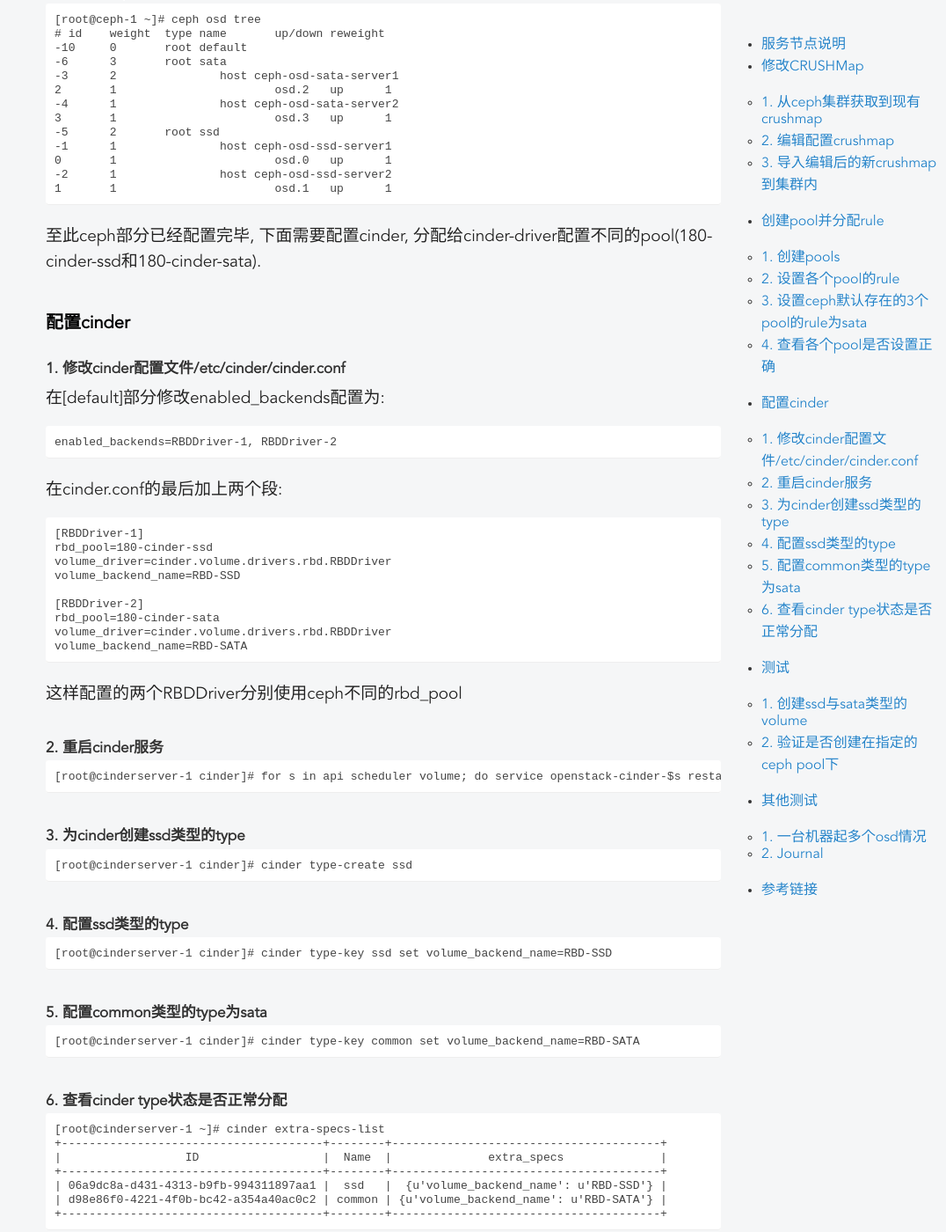
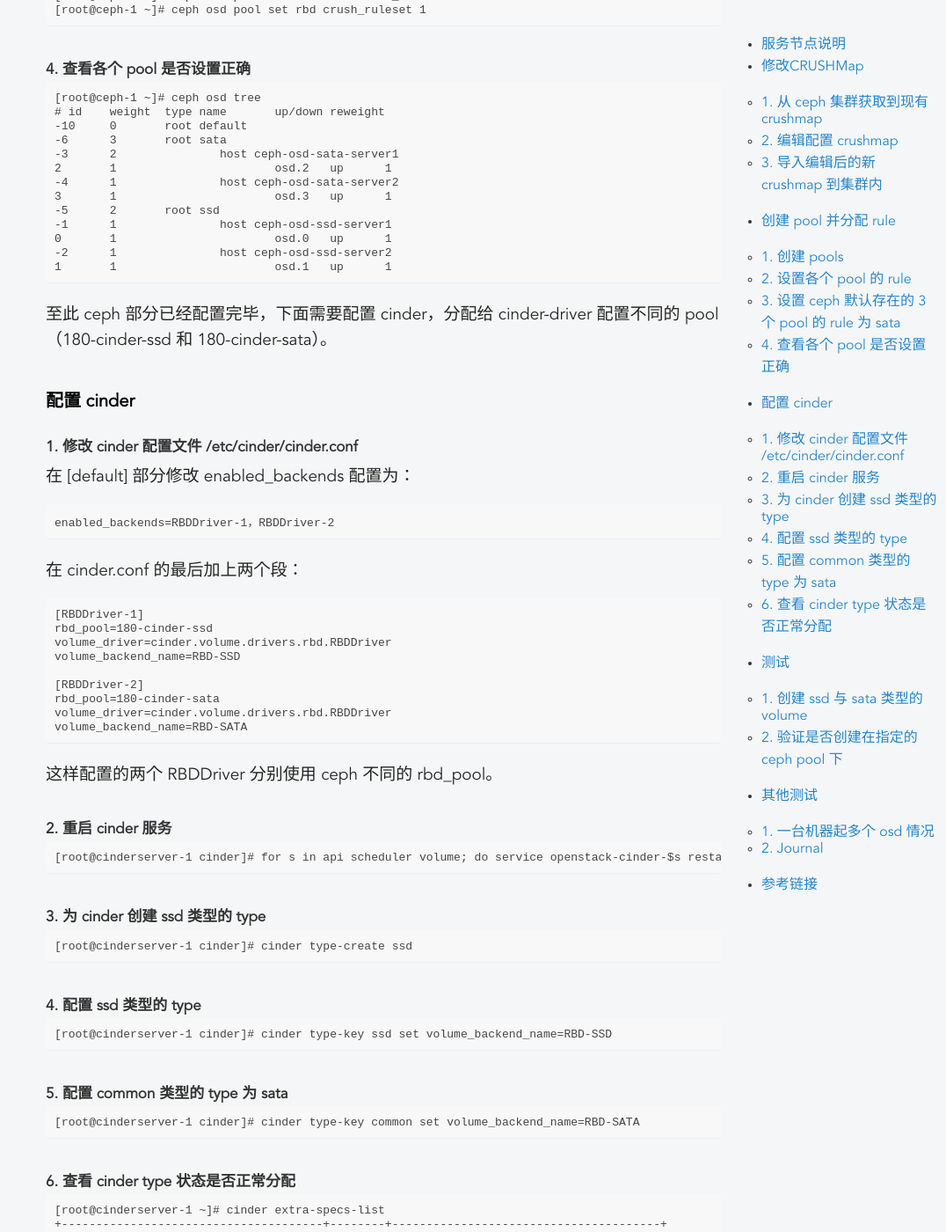
Before and after one commit to zhengtianbao/zhengtianbao.github.io, a Jekyll site: the page built from _posts/2014-12-22-cinder-multi-backend-support-with-ceph.markdown, in a window 1280 px wide and 1400 px high, scrolled down 3590 px. Shown: the whole window at 88% size, without its empty margins (204-1280 px from the left). Built offline with Jekyll 4.4.1, drawn with Linux system fonts in a browser that asks for light colours; some of the changed text lies outside the part shown.

Commit message:
update doc format

````diff
--- a/_posts/2014-12-22-cinder-multi-backend-support-with-ceph.markdown
+++ b/_posts/2014-12-22-cinder-multi-backend-support-with-ceph.markdown
@@ -5,42 +5,42 @@
 categories: Ceph Cinder
 ---
 
+本文主要记录了将 ceph 中的不同读写性能的存储 pool 作为 cinder 的多种后端存储的过程。
 
 ## 服务节点说明
 
-- 为不同虚机分配不同类型的云硬盘, 容量型(SATA)和性能型(SSD)
-- ceph设置不同pool分配到对应osd硬盘的规则
-- cinder设置multi-backend支持
+- 为不同虚机分配不同类型的云硬盘，容量型（SATA）和性能型（SSD）
+- ceph 设置不同 pool 分配到对应 osd 硬盘的规则
+- cinder 设置 multi-backend 支持
 
-
-| hostname | ip         | volume-type | services     |
+| hostname | IP         | volume-type | services     |
 |----------|------------|-------------|--------------|
-| ceph-1   | 10.180.4.1 | SSD         | mon.0, osd.0 |
-| ceph-2   | 10.180.4.2 | SSD         | mon.1, osd.1 |
-| ceph-3   | 10.180.4.3 | SATA        | mon.2, osd.2 |
-| ceph04   | 10.180.4.4 | SATA        | osd.3        |
+| ceph-1   | 10.180.4.1 | SSD         | mon.0，osd.0 |
+| ceph-2   | 10.180.4.2 | SSD         | mon.1，osd.1 |
+| ceph-3   | 10.180.4.3 | SATA        | mon.2，osd.2 |
+| ceph-4   | 10.180.4.4 | SATA        | osd.3        |
 
 
 ## 修改CRUSHMap
 
-### 1. 从ceph集群获取到现有crushmap
+### 1. 从 ceph 集群获取到现有 crushmap
 
-{% highlight text %}
+```
 [root@ceph-1 ~]# ceph osd getcrushmap -o {compiled-crushmap-filename}
 [root@ceph-1 ~]# crushtool -d {compiled-crushmap-filename} -o {decompiled-crushmap-filename}
-{% endhighlight %}
+```
 
-### 2. 编辑配置crushmap
+### 2. 编辑配置 crushmap
 
-{% highlight text %}
+```
 [root@ceph-1 ~]# vim {decompiled-crushmap-filename}
-{% endhighlight %}
+```
 
-配置规则详见: <http://ceph.com/docs/master/rados/operations/crush-map/#crush-map-parameters>
+配置规则详见：<http://ceph.com/docs/master/rados/operations/crush-map/#crush-map-parameters>
 
-这里的配置如下:
+这里的配置如下：
 
-{% highlight text %}
+```
 # begin crush map
 tunable choose_local_tries 0
 tunable choose_local_fallback_tries 0
@@ -150,17 +150,16 @@
 }
 
 # end crush map
-{% endhighlight %}
+```
 
-### 3. 导入编辑后的新crushmap到集群内
+### 3. 导入编辑后的新 crushmap 到集群内
 
-{% highlight text %}
+```
 [root@ceph-1 ~]# crushtool -c {decompiled-crush-map-filename} -o {compiled-crush-map-filename}
 [root@ceph-1 ~]# ceph osd setcrushmap -i  {compiled-crushmap-filename}
-{% endhighlight %}
+```
 
-
-## 创建pool并分配rule
+## 创建 pool 并分配 rule
 
 | pool name       | volume type | rule id in crushmap |
 |-----------------|-------------|---------------------|
@@ -170,37 +169,37 @@
 | 180-cinder-ssd  | SSD         | 1                   |
 | 180-cinder-sata | SATA        | 2                   |
 
-### 1. 创建pools
+### 1. 创建 pools
 
-{% highlight text %}
+```
 [root@ceph-1 ~]# ceph osd pool create 180-nova 256 256 replicated ssd
 [root@ceph-1 ~]# ceph osd pool create 180-glance 256 256 replicated sata
 [root@ceph-1 ~]# ceph osd pool create 180-swift 256 256 replicated sata
 [root@ceph-1 ~]# ceph osd pool create 180-cinder-ssd 256 256 replicated ssd
 [root@ceph-1 ~]# ceph osd pool create 180-cinder-sata 256 256 replicated sata
-{% endhighlight %}
+```
 
-### 2. 设置各个pool的rule
+### 2. 设置各个 pool 的 rule
 
-{% highlight text %}
+```
 [root@ceph-1 ~]# ceph osd pool set 180-nova crush_ruleset 1
 [root@ceph-1 ~]# ceph osd pool set 180-glance crush_ruleset 2
 [root@ceph-1 ~]# ceph osd pool set 180-swift crush_ruleset 2
 [root@ceph-1 ~]# ceph osd pool set 180-cinder-ssd crush_ruleset 1
 [root@ceph-1 ~]# ceph osd pool set 180-cinder-sata crush_ruleset 2
-{% endhighlight %}
+```
 
-### 3. 设置ceph默认存在的3个pool的rule为sata
+### 3. 设置 ceph 默认存在的 3 个 pool 的 rule 为 sata
 
-{% highlight text %}
+```
 [root@ceph-1 ~]# ceph osd pool set data crush_ruleset 1
 [root@ceph-1 ~]# ceph osd pool set metadata crush_ruleset 1
 [root@ceph-1 ~]# ceph osd pool set rbd crush_ruleset 1
-{% endhighlight %}
+```
 
-### 4. 查看各个pool是否设置正确
+### 4. 查看各个 pool 是否设置正确
 
-{% highlight text %}
+```
 [root@ceph-1 ~]# ceph osd tree
 # id    weight  type name       up/down reweight
 -10     0       root default
@@ -214,24 +213,24 @@
 0       1                       osd.0   up      1
 -2      1               host ceph-osd-ssd-server2
 1       1                       osd.1   up      1
-{% endhighlight %}
+```
 
-至此ceph部分已经配置完毕, 下面需要配置cinder, 分配给cinder-driver配置不同的pool(180-cinder-ssd和180-cinder-sata).
+至此 ceph 部分已经配置完毕，下面需要配置 cinder，分配给 cinder-driver 配置不同的 pool（180-cinder-ssd 和 180-cinder-sata）。
 
 
-## 配置cinder
+## 配置 cinder
 
-### 1. 修改cinder配置文件/etc/cinder/cinder.conf
+### 1. 修改 cinder 配置文件 /etc/cinder/cinder.conf
 
-在[default]部分修改enabled_backends配置为:
+在 [default] 部分修改 enabled_backends 配置为：
 
-{% highlight text %}
-enabled_backends=RBDDriver-1, RBDDriver-2
-{% endhighlight %}
+```
+enabled_backends=RBDDriver-1，RBDDriver-2
+```
 
-在cinder.conf的最后加上两个段:
+在 cinder.conf 的最后加上两个段：
 
-{% highlight text %}
+```
 [RBDDriver-1]
 rbd_pool=180-cinder-ssd
 volume_driver=cinder.volume.drivers.rbd.RBDDriver
@@ -241,37 +240,37 @@
 rbd_pool=180-cinder-sata
 volume_driver=cinder.volume.drivers.rbd.RBDDriver
 volume_backend_name=RBD-SATA
-{% endhighlight %}
+```
 
-这样配置的两个RBDDriver分别使用ceph不同的rbd_pool
+这样配置的两个 RBDDriver 分别使用 ceph 不同的 rbd_pool。
 
-### 2. 重启cinder服务
+### 2. 重启 cinder 服务
 
-{% highlight text %}
+```
 [root@cinderserver-1 cinder]# for s in api scheduler volume; do service openstack-cinder-$s restart; done
-{% endhighlight %}
+```
 
-### 3. 为cinder创建ssd类型的type
+### 3. 为 cinder 创建 ssd 类型的 type
 
-{% highlight text %}
+```
 [root@cinderserver-1 cinder]# cinder type-create ssd
-{% endhighlight %}
+```
 
-### 4. 配置ssd类型的type
+### 4. 配置 ssd 类型的 type
 
-{% highlight text %}
+```
 [root@cinderserver-1 cinder]# cinder type-key ssd set volume_backend_name=RBD-SSD
-{% endhighlight %}
+```
 
-### 5. 配置common类型的type为sata
+### 5. 配置 common 类型的 type 为 sata
 
-{% highlight text %}
+```
 [root@cinderserver-1 cinder]# cinder type-key common set volume_backend_name=RBD-SATA
-{% endhighlight %}
+```
 
-### 6. 查看cinder type状态是否正常分配
+### 6. 查看 cinder type 状态是否正常分配
 
-{% highlight text %}
+```
 [root@cinderserver-1 ~]# cinder extra-specs-list
 +--------------------------------------+--------+---------------------------------------+
 |                  ID                  |  Name  |              extra_specs              |
@@ -279,16 +278,15 @@
 | 06a9dc8a-d431-4313-b9fb-994311897aa1 |  ssd   |  {u'volume_backend_name': u'RBD-SSD'} |
 | d98e86f0-4221-4f0b-bc42-a354a40ac0c2 | common | {u'volume_backend_name': u'RBD-SATA'} |
 +--------------------------------------+--------+---------------------------------------+
-{% endhighlight %}
+```
 
-至此cinder部分配置完毕, 可以通过cinderclient测试创建不同type的volume
-
+至此 cinder 部分配置完毕，可以通过 cinder client 测试创建不同 type 的 volume。
 
 ## 测试
 
-### 1. 创建ssd与sata类型的volume
+### 1. 创建 ssd 与 sata 类型的 volume
 
-{% highlight text %}
+```
 [root@cinderserver-1 ~]# cinder create --display-name sata-test --volume-type common 1
 [root@cinderserver-1 ~]# cinder create --display-name ssd-test --volume-type ssd 1
 [root@cinderserver-1 ~]# cinder --os-username cinder --os-password CONFIG_CINDER_KS_PW --os-tenant-name services --os-auth-url http://10.180.0.33:5000/v2.0 list
@@ -298,11 +296,11 @@
 | 4f8ccd97-e456-42d0-a5b9-9c5fd8ab72ff | available |  sata-test   |  1   |    common   |  false   |             |
 | ab6160a2-af68-463e-b8a8-71f8fefb9b52 | available |   ssd-test   |  1   |     ssd     |  false   |             |
 +--------------------------------------+-----------+--------------+------+-------------+----------+-------------+
-{% endhighlight %}
+```
 
-### 2. 验证是否创建在指定的ceph pool下
+### 2. 验证是否创建在指定的 ceph pool 下
 
-{% highlight text %}
+```
 [root@ceph-1 ~]# rados ls -p 180-cinder-sata
 rbd_directory
 rbd_header.19295a69432a
@@ -311,16 +309,16 @@
 rbd_directory
 rbd_header.192c45b6cbfd
 rbd_id.volume-ab6160a2-af68-463e-b8a8-71f8fefb9b52
-{% endhighlight %}
+```
 
-至此, cinder与ceph配合使用multiple backend测试完毕.
+至此，cinder 与 ceph 配合使用 multiple backend 测试完毕。
 
 
 ## 其他测试
 
-### 1. 一台机器起多个osd情况
+### 1. 一台机器起多个 osd 情况
 
-{% highlight text %}
+```
 [root@ceph-3 ~]# df -Th
 Filesystem     Type      Size  Used Avail Use% Mounted on
 /dev/sda1      xfs       137G  1.8G  135G   2% /
@@ -359,25 +357,24 @@
 0       1                       osd.0   up      1
 -2      1               host ceph-osd-ssd-server2
 1       1                       osd.1   up      1
-{% endhighlight %}
+```
 
-在ceph-3机器上起osd.2与osd.4, 发现ceph分别起了两个进程, 监听端口号从6800递增, 处理请求正常.
+在 ceph-3 机器上起 osd.2 与 osd.4，发现 ceph 分别起了两个进程，监听端口号从 6800 递增，处理请求正常。
 
 ### 2. Journal
 
-Journal可以在ceph.conf中配置
+Journal 可以在 ceph.conf 中配置
 
-{% highlight text %}
+```
 osd journal size = 4096
 osd journal = /var/lib/ceph/osd/ceph-$id/journal
-{% endhighlight %}
+```
 
-推荐指定到ssd上提高性能, 同时size按以下规则设置:
+推荐指定到ssd上提高性能，同时size按以下规则设置:
 
-{% highlight text %}
+```
 osd journal size = {2 * (expected throughput * filestore max sync interval)}
-{% endhighlight %}
-
+```
 
 ## 参考链接
 
````
